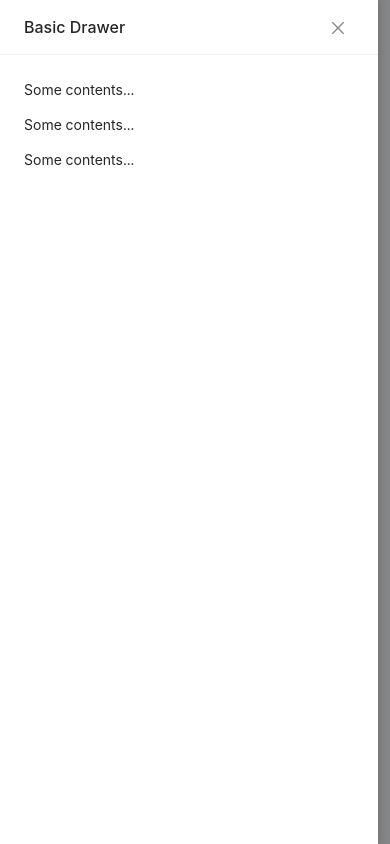
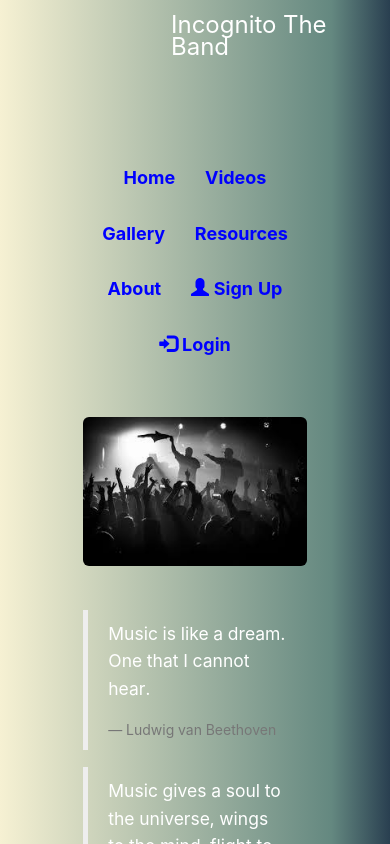
Before and after one commit to prateekbhatnagar1/artist, a React (Create React App) app: page / in a window 390 px wide. Shown: the top 844 px of the page. Built offline with nearby package versions, Linux system fonts and the light colour scheme.

Commit message:
adding changes

```diff
--- a/public/index.html
+++ b/public/index.html
@@ -24,11 +24,121 @@
       work correctly both with client-side routing and a non-root public URL.
       Learn how to configure a non-root public URL by running `npm run build`.
     -->
-    <title>React App</title>
+
+  <link rel="stylesheet" href="https://maxcdn.bootstrapcdn.com/bootstrap/3.4.1/css/bootstrap.min.css">
+  <script src="https://ajax.googleapis.com/ajax/libs/jquery/3.5.1/jquery.min.js"></script>
+  <script src="https://maxcdn.bootstrapcdn.com/bootstrap/3.4.1/js/bootstrap.min.js"></script>
+    <title>Incognito Mode</title>
   </head>
-  <body>
+  <body style="padding-top:150px;  background: #648880;
+  background: linear-gradient(to right, #f6f1d3, #648880 85%, #293f50);">
+
+    <nav class="navbar navbar-fixed-top navbar-light" style=" left:40%" >
+      <div class="container-fluid ">
+        <div class="navbar-header" >
+
+          <a class="navbar-brand" href="#">
+            <span style="color: white;font-size: x-large;">Incognito The Band</span></a>
+            </div>
+
+
+        </div>
+
+    </nav>
+    <div class="text-center container" style="width: 65vw;">
+ <div>
+              <button class="btn btn-link navbar-btn " style="font-weight: bolder; font-size: large; color:blue;">Home</button>
+              <button class="btn btn-link navbar-btn" style="font-weight: bolder; font-size: large; color:blue;">Videos</button>
+              <button class="btn btn-link navbar-btn" style="font-weight: bolder; font-size: large; color:blue;">Gallery</button>
+              <button class="btn btn-link navbar-btn" style="font-weight: bolder; font-size: large; color:blue;">Resources</button>
+              <button class="btn btn-link navbar-btn" style="font-weight: bolder; font-size: large; color:blue;">About</button>
+
+
+
+    <button class="btn btn-link navbar-btn" style="font-weight: bolder; font-size: large; color:blue;"><span class="glyphicon glyphicon-user"></span> Sign Up </button>
+    <button class="btn btn-link navbar-btn" style="font-weight: bolder; font-size: large; color:blue;"><span class="glyphicon glyphicon-log-in"></span> Login </button>
+
+
+    </div>
+
+    <br>
+    <br>
+
+    <!-- <div class="container">  -->
+
+      <img width="100% " height="auto" class="img-responsive img-rounded" src="bandpicture.png" alt="Chania">
+    <!-- </div> -->
+<br>
+<br>
+<div style="text-align: left; color:white">
+  <blockquote>
+    <p>Music is like a dream. One that I cannot hear.</p>
+    <footer>Ludwig van Beethoven</footer>
+  </blockquote>
+
+  <blockquote>
+    <p>Music gives a soul to the universe, wings to the mind, flight to the imagination and life to everything.</p>
+    <footer>Plato</footer>
+  </blockquote>
+
+  <blockquote>
+    <p>Music is like a dream. One that I cannot hear.</p>
+    <footer>Ludwig van Beethoven</footer>
+  </blockquote>
+</div>
+<div>
+  <div class="row">
+    <div class="col-md-4">
+      <div class="thumbnail">
+        <a  href="">
+          <img src="events.jpg" alt="Lights" style="width:100%">
+          <div class="caption">
+            <p>Previous Events</p>
+          </div>
+        </a>
+      </div>
+    </div>
+    <div class="col-md-4">
+      <div class="thumbnail">
+        <a href="">
+          <img src="events.jpg" alt="Lights" style="width:100%">
+          <div class="caption">
+            <p>Know the band</p>
+          </div>
+        </a>
+      </div>
+    </div>
+    <div class="col-md-4">
+
+    </div>
+    <div class="col-md-4">
+      <div class="thumbnail">
+
+        <a href="">
+        <img src="events.jpg" alt="Nature" style="width:100%">
+        <div class="caption">
+          <p>Upcoming Events</p>
+        </div>
+        </a>
+    </div>
+    </div>
+  </div>
+
+</div>
+
+<!--
+    <div class="container" style="padding-top: 50px;"> -->
+
+
+      <div class="embed-responsive embed-responsive-16by9">
+        <iframe src="https://www.youtube.com/embed/90z_va5iuc0" frameborder="0" allow="accelerometer; autoplay; encrypted-media; gyroscope; picture-in-picture" allowfullscreen></iframe>
+      </div>
+    <!-- </div> -->
+
+  </div>
+
     <noscript>You need to enable JavaScript to run this app.</noscript>
-    <div id="root"></div>
+    <div class="container-fluid"  id="root"></div>
     <!--
       This HTML file is a template.
       If you open it directly in the browser, you will see an empty page.
--- a/src/App.js
+++ b/src/App.js
@@ -10,36 +10,37 @@ function App() {
       console.log(prev)
       return !prev})
   }
-  return (
-    <Layout>
-      <Layout>
-      <Header style={{ position: 'fixed', zIndex: 1, width: '100%' , background:"none" }}>
-        <Button onClick={onToggle}>
-          {visible? <MenuFoldOutlined  />: <MenuUnfoldOutlined />}
-        </Button>
-      </Header>
-      </Layout>
-      <Layout >
-      <Drawer
-          title="Basic Drawer"
-          placement="left"
-          closable={true}
-          onClose={onToggle}
-          visible={visible}
-        >
-          <p>Some contents...</p>
-          <p>Some contents...</p>
-          <p>Some contents...</p>
-        </Drawer>
+  return (<>sdf
+  </>
+    // <Layout>
+    //   <Layout>
+    //   <Header style={{ position: 'fixed', zIndex: 1, width: '100%' , background:"none" }}>
+    //     <Button onClick={onToggle}>
+    //       {visible? <MenuFoldOutlined  />: <MenuUnfoldOutlined />}
+    //     </Button>
+    //   </Header>
+    //   </Layout>
+    //   <Layout >
+    //   <Drawer
+    //       title="Basic Drawer"
+    //       placement="left"
+    //       closable={true}
+    //       onClose={onToggle}
+    //       visible={visible}
+    //     >
+    //       <p>Some contents...</p>
+    //       <p>Some contents...</p>
+    //       <p>Some contents...</p>
+    //     </Drawer>
 
-        <Content style={{
-              marginTop: "60px",
-              height: "100vh",
-              backgroundColor: "#00009",
-            }} >sldhfjk</Content>
-      </Layout>
-      <Footer style={{backgroundColor:"black"}}> This is the footer</Footer>
-    </Layout>
+    //     <Content style={{
+    //           marginTop: "60px",
+    //           height: "100vh",
+    //           backgroundColor: "white",
+    //         }} >sldhfjk</Content>
+    //   </Layout>
+    //   <Footer style={{backgroundColor:"black"}}> This is the footer</Footer>
+    // </Layout>
   );
 }
 
```
Also changed, not shown: public/bandpicture.png (added), public/events.jpg (added).
